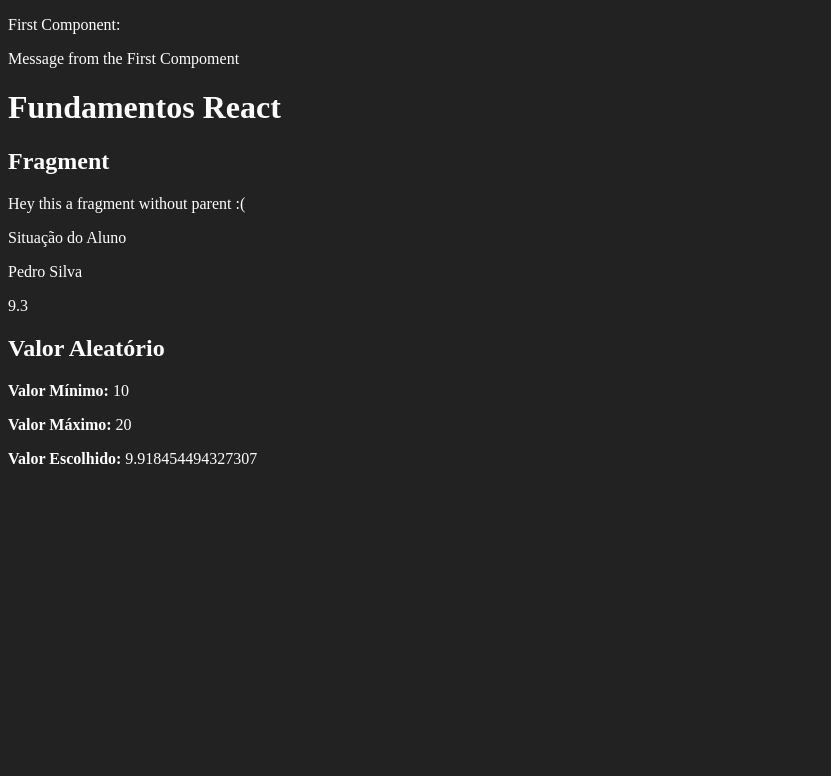
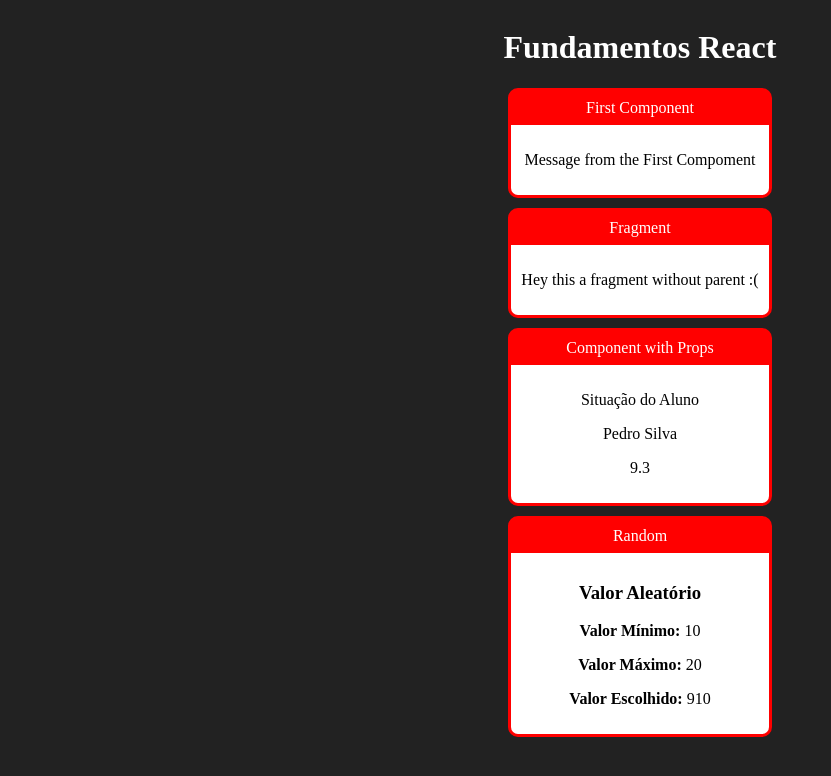
Before and after one commit to joao-souza-flooxai/section2-react-course-ReactFundamentals, a React (Create React App) app in the folder react_fundamentals/: page / in a window 1280 px wide. Shown: the top 776 px of the page, without its empty margins (0-831 px from the left). Built offline with nearby package versions, Linux system fonts and the light colour scheme.

Commit message:
feat: Added cards and their respective exercise.

```diff
--- a/react_fundamentals/src/App.jsx
+++ b/react_fundamentals/src/App.jsx
@@ -1,28 +1,40 @@
 import React from "react";
 
 import First from "./components/basic/First";
-import WithParams from  "./components/basic/WithParams";
+import WithProps from  "./components/basic/WithProps";
 import Fragment from "./components/basic/Fragment";
 import Random from "./components/basic/Random";
+import Card from "./components/layout/Card";
 
 export default function App (props) {
 
-    return(<div id="app">
-        <First/>
+    return(
+
+        <div id="app">
+
             <h1>Fundamentos React</h1>
 
+            <Card  title="First Component">
+                <First/>
+            </Card>
+
+            <Card  title="Fragment">
                 <Fragment />
+            </Card>
 
-        <WithParams
+            <Card  title="Component with Props">
+                <WithProps
                     title="Situação do Aluno"
                     student="Pedro Silva"
                     grade={9.3}
                 />
+            </Card>
 
-        <Random
-            min="10"
-            max="20"
-        />
+            <Card  title="Random">
+                <Random min="10" max="20"/>
+            </Card>
 
-    </div>);
+
+        </div>
+    );
 }
--- a/react_fundamentals/src/components/basic/First.jsx
+++ b/react_fundamentals/src/components/basic/First.jsx
@@ -5,7 +5,6 @@
     const msg = "Message from the First Compoment";
 
     return ( <div>
-                <p>First Component:</p>
                 <p>{msg}</p>
             </div>
     );
--- a/react_fundamentals/src/components/basic/Fragment.jsx
+++ b/react_fundamentals/src/components/basic/Fragment.jsx
@@ -4,7 +4,6 @@
 
     return (
         <React.Fragment>
-            <h2>Fragment</h2>
             <p>Hey this a fragment without parent :(</p>
         </React.Fragment>
     );
--- a/react_fundamentals/src/components/basic/Random.jsx
+++ b/react_fundamentals/src/components/basic/Random.jsx
@@ -1,12 +1,12 @@
 import React from "react";
 
 export default function Random (props) {
-    const aleatorio = Math.random() * (props.max - props.min);
+    const {min,max} = props;
+    const aleatorio = parseInt(Math.random() * (max - min)) + min;
     //Destruturação de um obj
-    const {min,max} = props;
     return (
         <div>
-            <h2>Valor Aleatório</h2>
+            <h3>Valor Aleatório</h3>
             <p>
                 <strong>Valor Mínimo: </strong> {min}
             </p>
--- a/react_fundamentals/src/components/basic/WithParams.jsx
+++ b/react_fundamentals/src/components/basic/WithProps.jsx
@@ -1,7 +1,8 @@
 import React from 'react';
 //Props são readonly se quiser manipula-las coloque em variáveis
-export default function WithParams(props) {
-    return ( <div>
+export default function WithProps(props) {
+    return (
+            <div>
                 <p>{props.title}</p>
                 <p>{props.student}</p>
                 <p>{props.grade}</p>
--- /dev/null
+++ b/react_fundamentals/src/components/layout/Card.css
@@ -0,0 +1,20 @@
+.Card {
+    background-color: Red;
+    border: 3px solid Red;
+    border-radius: 10px;
+    overflow: hidden;
+    margin: 10px;
+}
+
+.Card .Title {
+    padding: 8px 0px;
+    display: flex;
+    justify-content: center;
+}
+
+.Card .Content {
+    background-color: #fff;
+    color: #000;
+    padding: 10px;
+    text-align: center;
+}
--- /dev/null
+++ b/react_fundamentals/src/components/layout/Card.jsx
@@ -0,0 +1,14 @@
+import React from "react";
+import "./Card.css";
+
+export default function Card(props){
+//class é uma palavra reservada
+    return (
+            <div className="Card">
+                <div className="Title">{props.title}</div>
+                <div className="Content">
+                    {props.children}
+                </div>
+            </div>
+    );
+}
--- a/react_fundamentals/src/index.css
+++ b/react_fundamentals/src/index.css
@@ -1,4 +1,11 @@
 body{
     background-color: #222;
     color: #fff;
+    display: flex;
+    flex-direction: column;
+    align-items: center;
 }
+
+h1{
+    text-align: center;
+}
```
Lines whose indentation alone changed are shown as unchanged.
